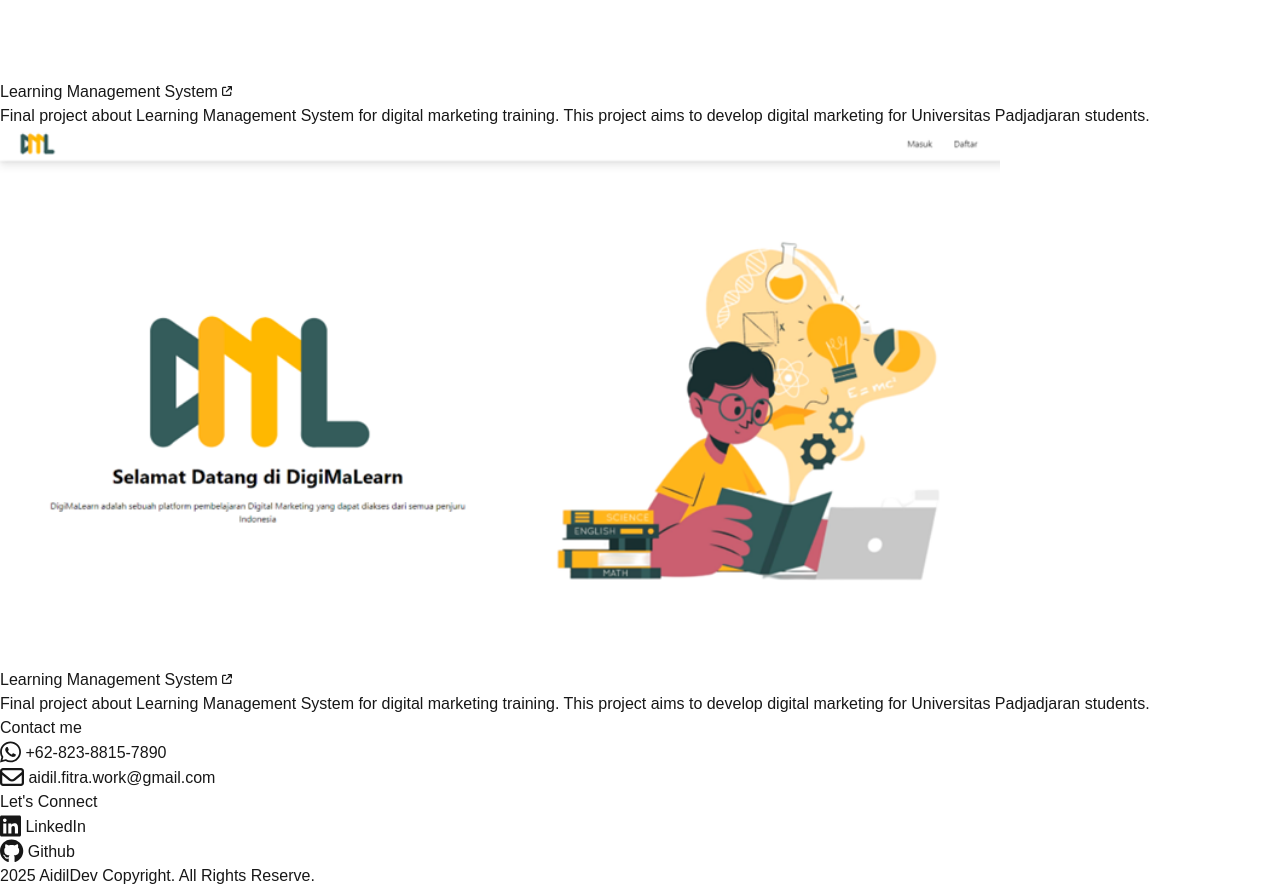
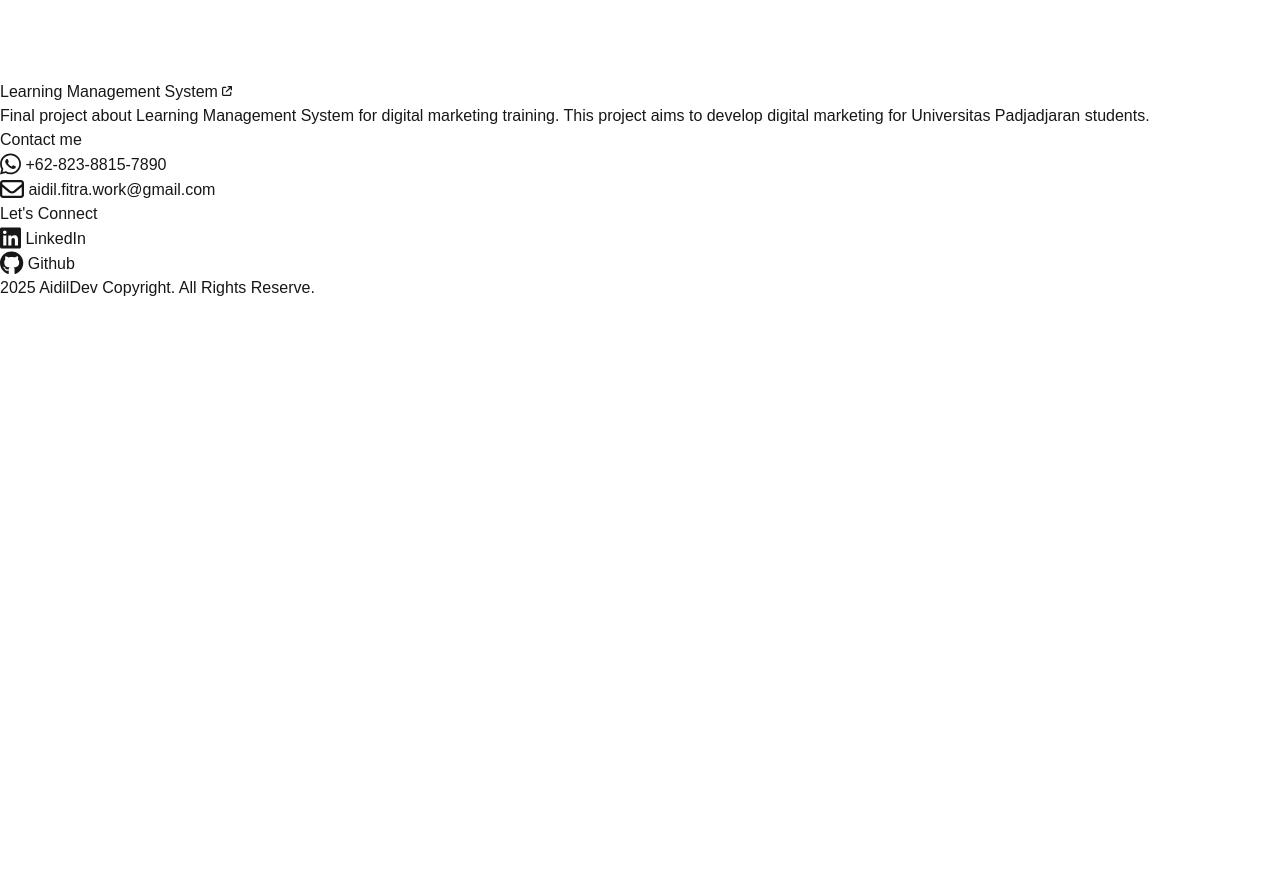
Before and after one commit to aidilfitra08/my-portofolio-nextjs, a Next.js app: page / in a window 1280 px wide. Shown: the part 2340-3228 px from the top of the page. After the commit the page ends 2640 px from the top, so only its background shows below. Built offline with nearby package versions, Linux system fonts and the light colour scheme.

Commit message:
add hyperlink

```diff
--- a/src/app/components/data/dataproject.tsx
+++ b/src/app/components/data/dataproject.tsx
@@ -4,17 +4,17 @@
     namaProject: "Learning Management System",
     detail:
       "Final project about Learning Management System for digital marketing training. This project aims to develop digital marketing for Universitas Padjadjaran students.",
-    link: "#about-me",
+    link: "http://digimalearn.online",
     onlyImage: true,
     image: "/lms.png",
   },
-  {
-    id: 1,
-    namaProject: "Learning Management System",
-    detail:
-      "Final project about Learning Management System for digital marketing training. This project aims to develop digital marketing for Universitas Padjadjaran students.",
-    link: "#about-me",
-    onlyImage: true,
-    image: "/lms.png",
-  },
+  // {
+  //   id: 1,
+  //   namaProject: "Learning Management System",
+  //   detail:
+  //     "Final project about Learning Management System for digital marketing training. This project aims to develop digital marketing for Universitas Padjadjaran students.",
+  //   link: "#about-me",
+  //   onlyImage: true,
+  //   image: "/lms.png",
+  // },
 ];
--- a/src/app/components/projects/projects.tsx
+++ b/src/app/components/projects/projects.tsx
@@ -10,7 +10,7 @@
   // let dataProjects = dataProject;
   const [onlyImage, setOnlyImage] = useState({
     image1: dataProject[0].onlyImage,
-    image2: dataProject[1].onlyImage,
+    // image2: dataProject[1].onlyImage,
   });
   return (
     <div
@@ -26,17 +26,18 @@
             key={project.id}
             className={` grid-cols-1 col-span-1 grid relative z-0 ease-in duration-300 w-96 h-56justify-self-center overflow-hidden`}
             onClick={() => {
-              if (project.id == 0) {
-                setOnlyImage({
-                  image1: false,
-                  image2: true,
-                });
-              } else if (project.id == 1) {
-                setOnlyImage({
-                  image1: true,
-                  image2: false,
-                });
-              }
+              // if (project.id == 0) {
+              //   setOnlyImage({
+              //     image1: false,
+              //     image2: true,
+              //   });
+              // } else if (project.id == 1) {
+              //   setOnlyImage({
+              //     image1: true,
+              //     image2: false,
+              //   });
+              // }
+              setOnlyImage({ image1: false });
             }}
           >
             <div>
@@ -52,13 +53,14 @@
             </div>
             <div
               className={` ${
-                (
-                  project.id == 0
-                    ? onlyImage.image1
-                    : project.id == 1
-                    ? onlyImage.image2
-                    : true
-                )
+                // (
+                //   project.id == 0
+                //     ? onlyImage.image1
+                //     : project.id == 1
+                //     ? onlyImage.image2
+                //     : true
+                // )
+                (project.id == 0 ? onlyImage.image1 : true)
                   ? "opacity-0"
                   : "opacity-100"
               }
@@ -66,13 +68,14 @@
             >
               <p
                 className={`${
-                  (
-                    project.id == 0
-                      ? onlyImage.image1
-                      : project.id == 1
-                      ? onlyImage.image2
-                      : true
-                  )
+                  // (
+                  //   project.id == 0
+                  //     ? onlyImage.image1
+                  //     : project.id == 1
+                  //     ? onlyImage.image2
+                  //     : true
+                  // )
+                  (project.id == 0 ? onlyImage.image1 : true)
                     ? "hidden"
                     : "block"
                 } text-xl font-bold`}
```
